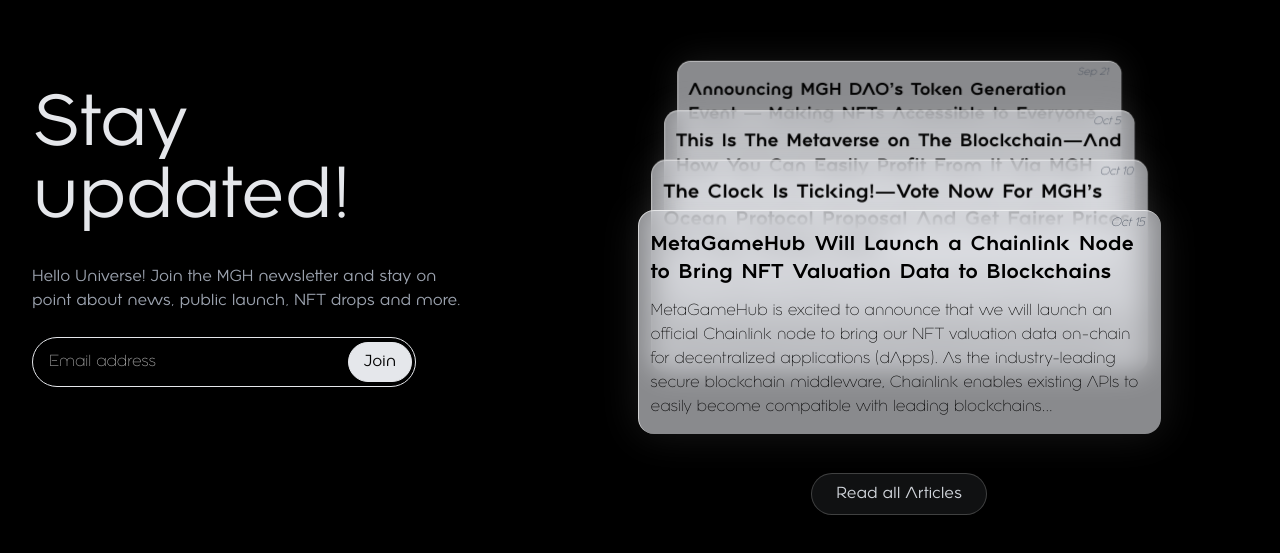
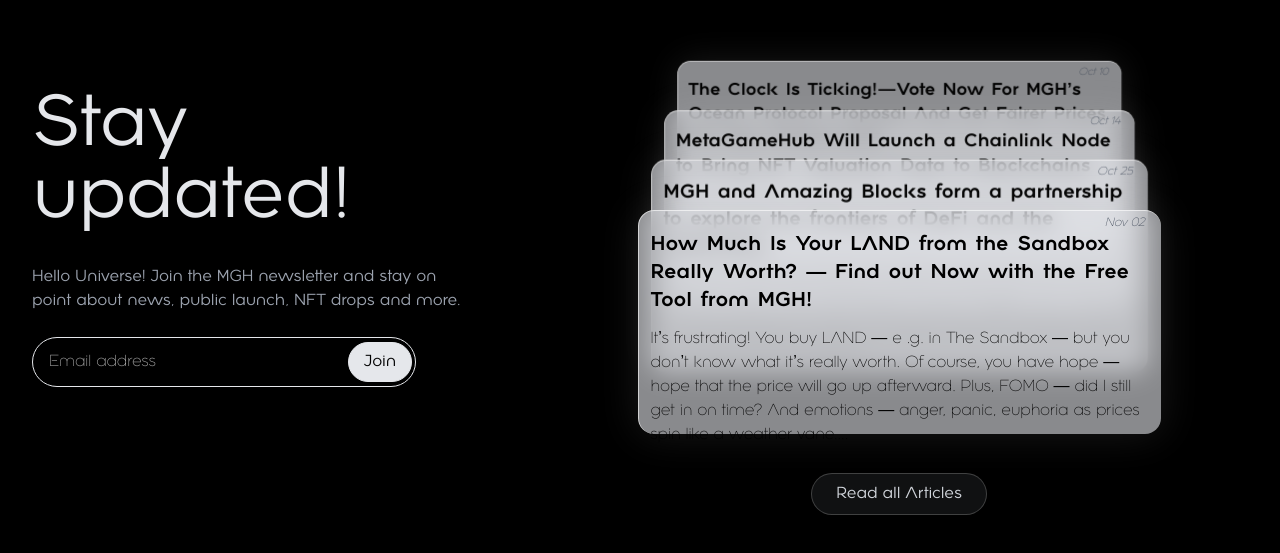
Before and after one commit to thehubdao/HUB-Website, a Next.js app: page / in a window 1280 px wide. Shown: the part 5582-6135 px from the top of the page. Built offline with nearby package versions, Linux system fonts and the light colour scheme.

Commit message:
update medium

```diff
--- a/components/Footer.tsx
+++ b/components/Footer.tsx
@@ -33,7 +33,7 @@ const Footer = () => {
                 </a>
                 <div className="flex flex-row items-center justify-center lg:justify-start w-full flex-wrap space-x-3 ">
 
-                    <a href="https://thedac.medium.com" className="cursor-pointer" target="_blank" >
+                    <a href="https://metagamehub.medium.com" className="cursor-pointer" target="_blank" >
                         <FaMedium className="social-media-icon" />
                     </a>
 
--- a/components/Press.tsx
+++ b/components/Press.tsx
@@ -53,7 +53,7 @@ const Press = () => {
                     <BlogCard classes="z-0 xl:scale-100" date={pressJson[3].date} link={pressJson[3].link} title={pressJson[3].title} article={pressJson[3].text} />
 
                     <div className="col-span-full z-50 max-w-xs m-auto xl:translate-y-36 button">
-                        <a href="https://thedac.medium.com" target="_blank">
+                        <a href="https://metagamehub.medium.com" target="_blank">
                             <span className="button-text">Read all Articles</span>
                         </a>
                     </div>
--- a/components/old/Press_old.tsx
+++ b/components/old/Press_old.tsx
@@ -30,7 +30,7 @@ const Press = () => {
                     <BlogCard date="Sep 1" title="Announcing new partnership between MGH and MyReality DAO to develop amazing games for The Sandbox" article="The Ethiopians say, “If spiders weave together, they can bind a lion.” That’s why Batman trusted Robin. Bud Spencer only hit it off with Terence Hill — and R2D2 and C-3PO constantly talked past each other..." />
                     <BlogCard date="Aug 25" title="Big news coming: MGH is partnering with the AI expert Intelligent Trading Machines to develop a unique NFT price oracle!" article="Algorithms are better people. Better than probation officers, study counselors or couple therapists, they predict which criminal will go back to jail, what grades freshmen will have or whether a marriage will fail or not..." />
                     <div className="col-span-full max-w-xs m-auto text-center rounded-full px-6 py-2 drop-shadow bg-gray-400 bg-opacity-10 transform hover:scale-105 transition duration-300 ease-in-out hover:shadow-color border border-white border-opacity-20 hover:border-opacity-70 cursor-pointer">
-                        <a href="https://thedac.medium.com" target="_blank">
+                        <a href="https://metagamehub.medium.com" target="_blank">
                             <span className="text-gray-200 text-lg">Read all Articles</span>
                         </a>
                     </div>
--- a/data/press.json
+++ b/data/press.json
@@ -1,16 +1,4 @@
 [
-    {
-      "date": "Sep 21",
-      "title": "Announcing MGH DAO’s Token Generation Event — Making NFTs Accessible to Everyone",
-      "text": "Lao Tzu says: “A journey of a thousand miles begins with a single step” And now is the time to make your first step — the first step to stake your NFTs and generate network rewards with them...",
-      "link": "https://thedac.medium.com/announcing-mgh-dao-token-sale-the-new-token-to-make-a-passive-income-from-your-nfts-38426dddbe83"
-    },
-    {
-      "date": "Oct 5",
-      "title": "This Is The Metaverse on The Blockchain — And How You Can Easily Profit From It Via MGH",
-      "text": "Do you know what I mean? — That’s the OASIS. At least, as described by Wade Watts aka Parzival in the movie “Ready Player One.” The OASIS is a universe of virtual planets. In short: the metaverse as you imagine it...",
-      "link": "https://thedac.medium.com/this-is-the-metaverse-on-the-blockchain-and-how-you-can-easily-profit-from-it-via-mgh-written-by-b4b8dcf3401d"
-    },
     {
       "date": "Oct 10",
       "title": "The Clock Is Ticking! — Vote Now For MGH’s Ocean Protocol Proposal And Get Fairer Prices For Your Virtual Land",
@@ -18,9 +6,21 @@
       "link": "https://thedac.medium.com/the-clock-is-ticking-1054da55f4a8"
     },
     {
-      "date": "Oct 15",
+      "date": "Oct 14",
       "title": "MetaGameHub Will Launch a Chainlink Node to Bring NFT Valuation Data to Blockchains",
       "text": "MetaGameHub is excited to announce that we will launch an official Chainlink node to bring our NFT valuation data on-chain for decentralized applications (dApps). As the industry-leading secure blockchain middleware, Chainlink enables existing APIs to easily become compatible with leading blockchains...",
       "link": "https://thedac.medium.com/metagamehub-will-launch-a-chainlink-node-to-bring-nft-valuation-data-to-blockchains-af50b70e2f04"
+    },
+    {
+      "date": "Oct 25",
+      "title": "MGH and Amazing Blocks form a partnership to explore the frontiers of DeFi and the metaverse",
+      "text": "The new world. How do you connect it to the old? How do you sell your house in the next Ethereum block? Display your machines on the blockchain? Or start a company with ETH as seed capital — and not with dull dollars?...",
+      "link": "https://metagamehub.medium.com/mgh-and-amazing-blocks-form-a-partnership-to-explore-the-frontiers-of-defi-and-the-metaverse-6981db73ee32"
+    },
+    {
+      "date": "Nov 02",
+      "title": "How Much Is Your LAND from the Sandbox Really Worth? — Find out Now with the Free Tool from MGH!",
+      "text": "It’s frustrating! You buy LAND — e .g. in The Sandbox — but you don’t know what it’s really worth. Of course, you have hope — hope that the price will go up afterward. Plus, FOMO — did I still get in on time? And emotions — anger, panic, euphoria as prices spin like a weather vane....",
+      "link": "https://metagamehub.medium.com/how-much-is-your-land-from-the-sandbox-really-worth-find-out-now-with-the-free-tool-from-mgh-d8d3bdc46294"
     }
   ]
```
